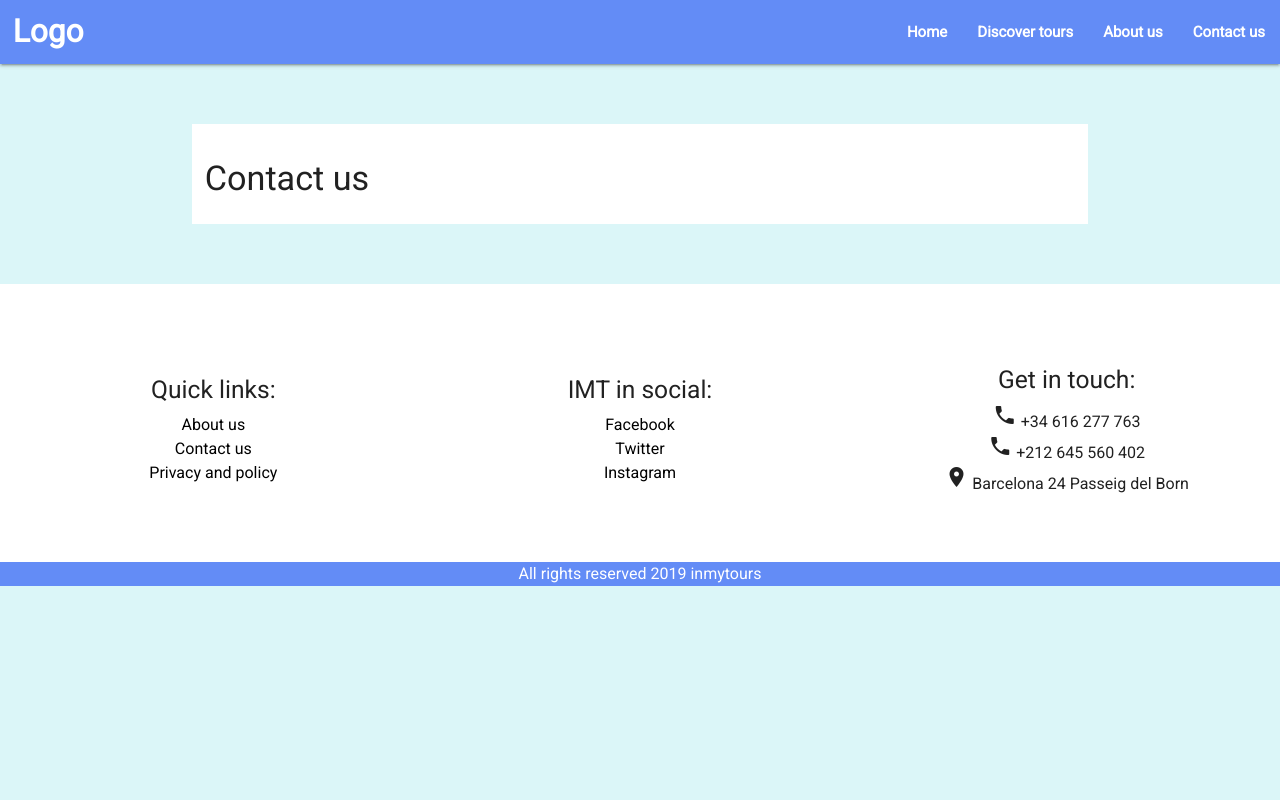
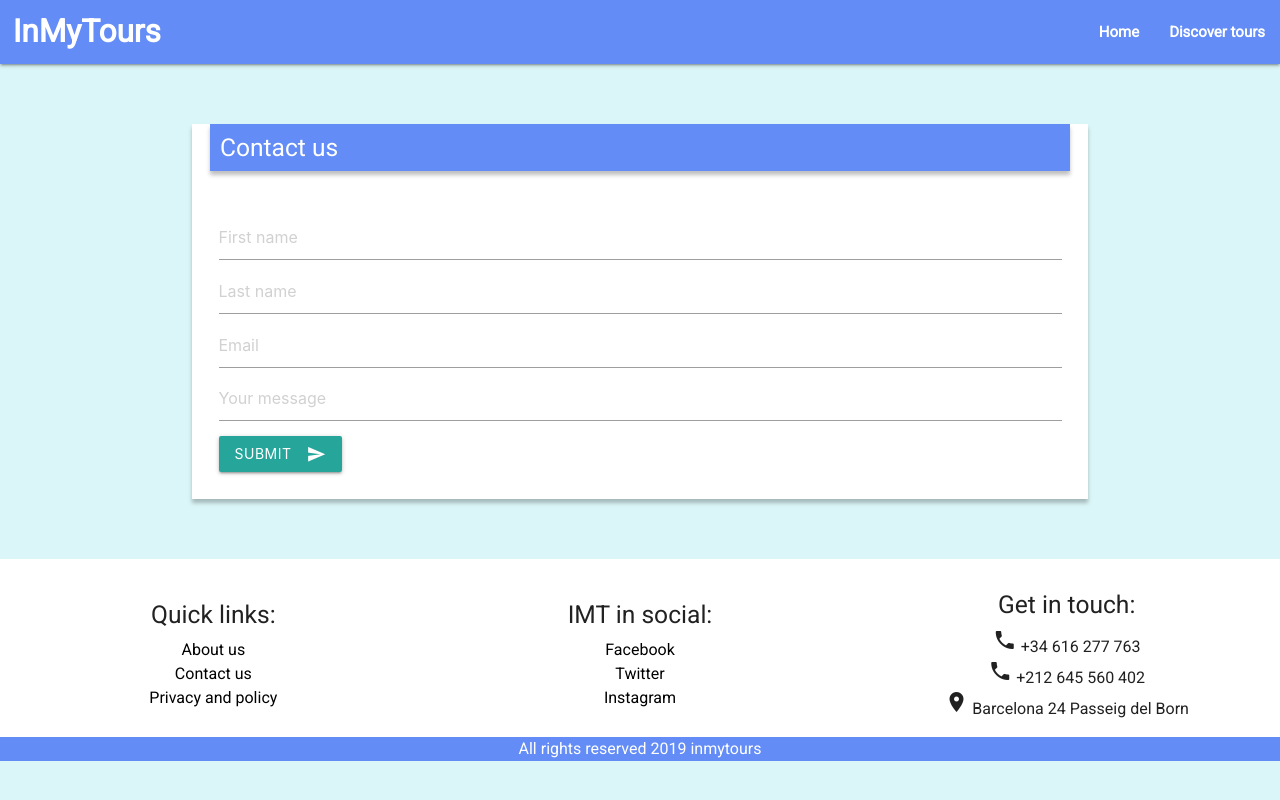
Before and after one commit to SlimAidar/inmytoursv1, a Django app: page /contact in a window 1280 px wide. Run offline with Django 3.2, Linux system fonts and the light colour scheme.

Commit message:
Contact us

```diff
--- /dev/null
+++ b/pages/forms.py
@@ -0,0 +1,20 @@
+from django import forms
+
+class ContactUsForm(forms.Form):
+    first_name = forms.CharField(max_length=100, required=True,
+                    widget=forms.TextInput(attrs={
+                        'placeholder': 'First name'
+                    }), label = '')
+    last_name = forms.CharField(max_length=100, required=True,
+                    widget=forms.TextInput(attrs={
+                        'placeholder': 'Last name'
+                    }), label = '')
+    email = forms.EmailField(required=True, widget=forms.TextInput(attrs={
+                        'placeholder': 'Email'
+                    }), label = '')
+    subject = forms.CharField(required=False, widget=forms.Textarea(
+                            attrs={
+                                'placeholder': 'Your message',
+                                'class': 'materialize-textarea'
+                            }
+                        ), label =  '')
--- a/pages/templates/pages/contact.html
+++ b/pages/templates/pages/contact.html
@@ -1,17 +1,42 @@
 {% extends 'base.html' %}
 
+{% load static %}
+
 {% block title %}
-Contact inMyTours
+    Contact us - IMT
 {% endblock title %}
+
+{% block additional_css %}
+        <link rel="stylesheet" href="{% static 'css/slider.css' %}">
+{% endblock additional_css %}
 
 {% block content %}
 
-<div class="container" style="background:#fff; padding: 1%; margin-top: 60px; margin-bottom: 60px">
-    <h4>Contact us</h4>
+<div class="container" style="margin-top: 60px; margin-bottom: 60px">
 
+        <section class="description">
+                <h5 class="title">Contact us</h5>
+                <div class="text">
+
+                    <form action="" method="POST">
+                        {% csrf_token %}
+                        {{form}}
+                        <button class="btn waves-effect waves-light" type="submit" name="action">Submit
+                                <i class="material-icons right">send</i>
+                        </button>
+                    </form>
+
+                </div>
+        </section>
 
 </div>
 
+{% endblock content %}
 
-
-{% endblock content %}
+{% block additional_js %}
+    {% if sent %}
+        <script>
+            M.toast({html: 'Email has been sent', classes: 'alert-sent'})
+        </script>
+    {% endif %}
+{% endblock %}
--- a/pages/views.py
+++ b/pages/views.py
@@ -1,6 +1,9 @@
 from django.shortcuts import render
 from django.views.generic import TemplateView
 from tours.models import Destination, Tour, TourDetail
+from .forms import ContactUsForm
+from django.core.mail import send_mail
+
 
 class HomeView(TemplateView):
     def get_context_data(self, **kwargs):
@@ -17,5 +20,31 @@ class AboutView(TemplateView):
 class ContactView(TemplateView):
     template_name = 'pages/contact.html'
 
+    def get_context_data(self, **kwargs):
+        context = super().get_context_data(**kwargs)
+        context["form"] = ContactUsForm
+        return context
+
+    def post(self, request, *args, **kwargs):
+        form = ContactUsForm(request.POST)
+        if form.is_valid:
+            send_mail(
+                'Contact us inMyTours',
+                'First Name: {}. \n Last name: {}. \n Email: {}. \n Message: {}'.format(
+                    form.data['first_name'],
+                    form.data['last_name'],
+                    form.data['email'],
+                    form.data['subject'],
+                ),
+                form.data['email'],
+                ['slimaidarismail@gmail.com'],
+                fail_silently=False,
+            )
+            context = super().get_context_data(**kwargs)
+            context['form'] = ContactUsForm
+            context['sent'] = True
+            return self.render_to_response(context=context)
+
+
 class PrivacytView(TemplateView):
     template_name = 'pages/privacy.html'
--- a/static/css/main.css
+++ b/static/css/main.css
@@ -194,11 +194,11 @@ header form input {
 /* start footer */
 footer{
     background-color: #FFFFFF;
-    height: 278px;
     display: grid;
     grid-template-columns: repeat(auto-fit, minmax(300px, 1fr));
     text-align: center;
     align-items: center;
+    margin-top: 60px;
 }
 .copy-right{
     background: #638CF6;
--- a/templates/snippets/header.html
+++ b/templates/snippets/header.html
@@ -1,21 +1,17 @@
 <!-- start menu -->
 <nav>
   <div class="nav-wrapper lighten-2">
-    <a href="#!" class="brand-logo">Logo</a>
+    <a href="/" class="brand-logo">InMyTours</a>
     <a href="#" data-target="mobile-demo" class="sidenav-trigger"><i class="material-icons">menu</i></a>
     <ul class="right hide-on-med-and-down">
       <li><a href="/">Home</a></li>
       <li><a href="{% url 'tour_list' %}">Discover tours</a></li>
-      <li><a href="index.html">About us</a></li>
-      <li><a href="index.html">Contact us</a></li>
     </ul>
   </div>
 </nav>
 
 <ul class="sidenav" id="mobile-demo">
-  <li><a href="index.html">Home</a></li>
-  <li><a href="index.html">Discover tours</a></li>
-  <li><a href="index.html">About us</a></li>
-  <li><a href="index.html">Contact us</a></li>
+  <li><a href="/">Home</a></li>
+  <li><a href="{% url 'tour_list' %}">Discover tours</a></li>
 </ul>
 <!-- end menu -->
```
Also changed, not shown: pages/templates/pages/about.html (+42 -3 lines), pages/templates/pages/privacy.html (+20 -9 lines), tours/views.py (+5 -5 lines), tours/templates/tours/tour_detail.html (line endings or trailing spaces).
